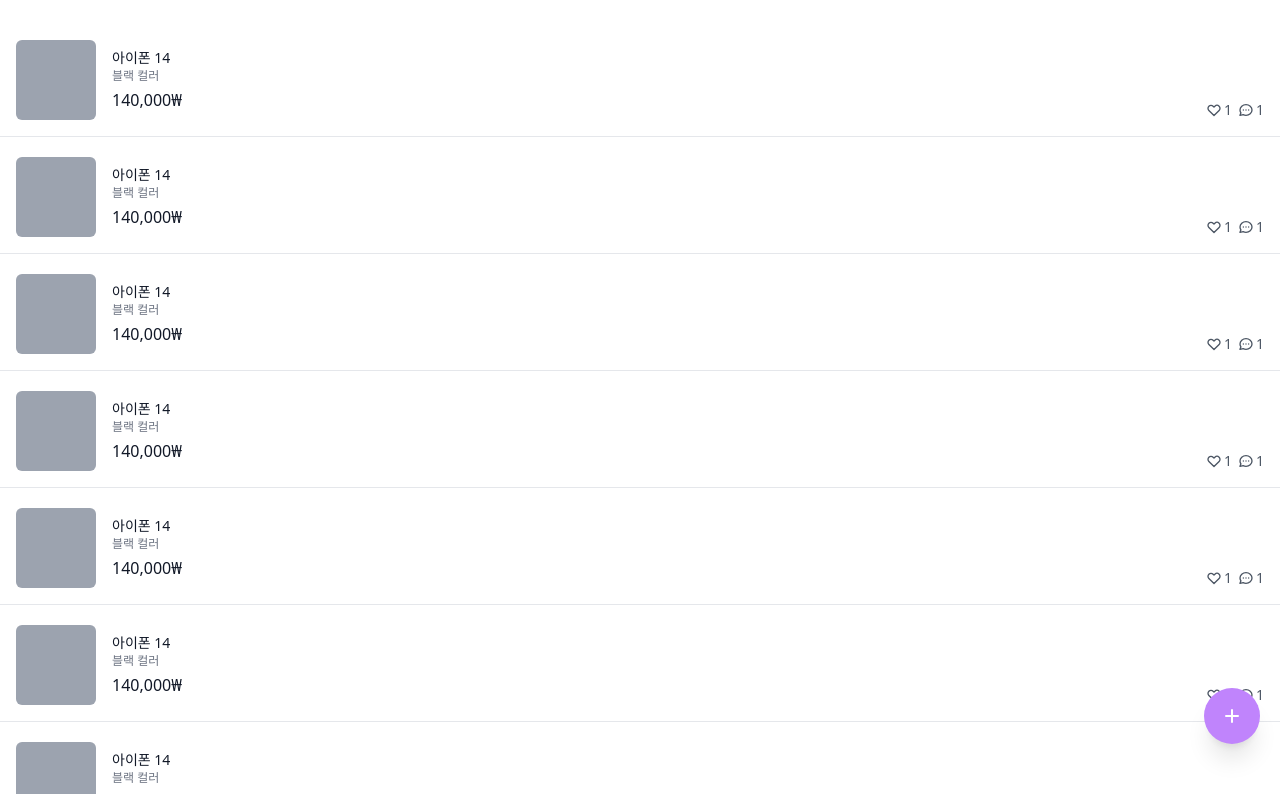
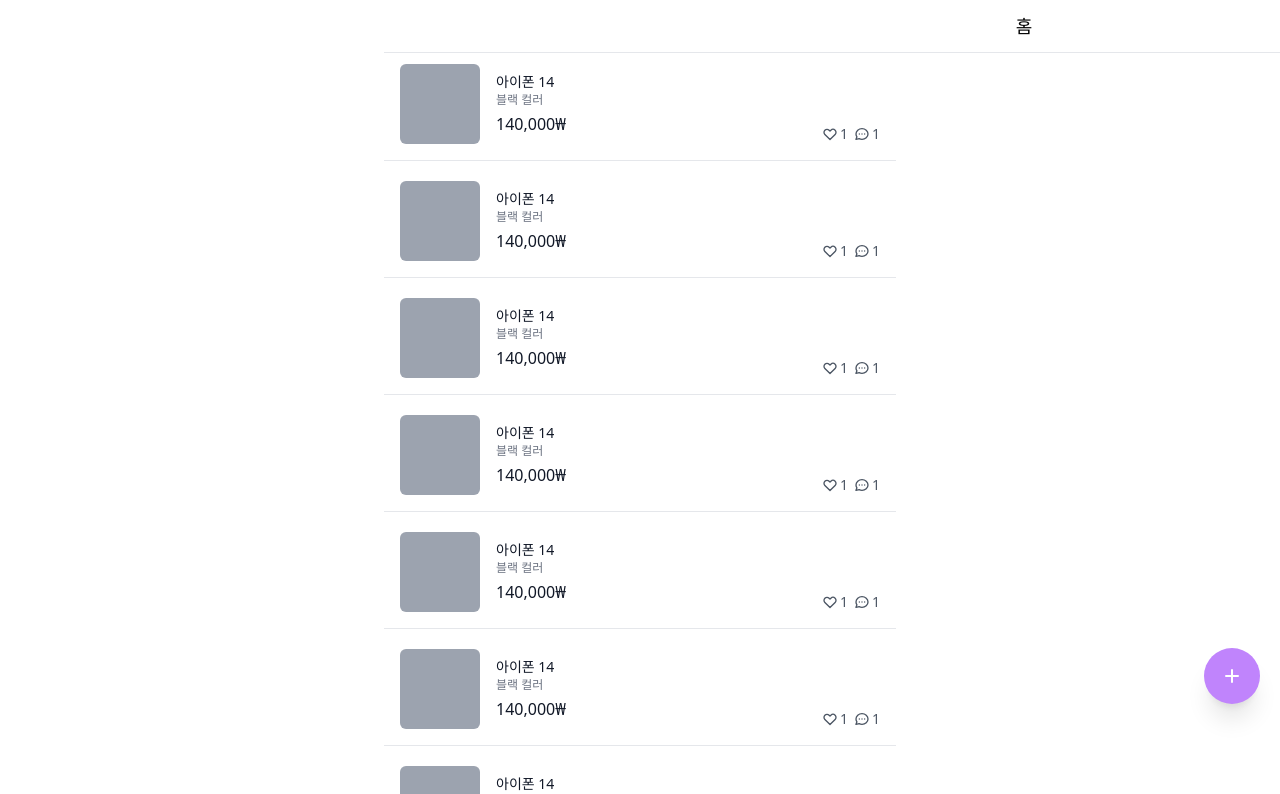
Before and after one commit to DwarfThema/carrot-market, a Next.js app: page / in a window 1280 px wide. Shown: the top 794 px of the page. Built offline with nearby package versions, Linux system fonts and the light colour scheme.

Commit message:
~5.16 layout navBar

```diff
--- /dev/null
+++ b/components/layout.tsx
@@ -0,0 +1,24 @@
+import { cls } from "../libs/utils";
+
+interface LayoutProps {
+  title?: string;
+  canGoBack?: boolean;
+  hasTabBar?: boolean;
+  children: React.ReactNode;
+}
+
+const Layout = ({ title, canGoBack, hasTabBar, children }: LayoutProps) => {
+  return (
+    <div>
+      <div className="bg-white w-full text-lg font-medium py-3 fixed text-gray border-b top-0 flex items-center justify-center">
+        {title ? <span>{title}</span> : null}
+      </div>
+      <div className={cls("pt-16", hasTabBar ? "pb-16" : "")}>{children}</div>
+      {hasTabBar ? (
+        <nav className="bg-white text-gray-800 border-t fixed bottom-0 pb-10 pt-3 flex justify-between items-center"></nav>
+      ) : null}
+    </div>
+  );
+};
+
+export default Layout;
--- /dev/null
+++ b/libs/utils.ts
@@ -0,0 +1,4 @@
+export function cls(...classnames: string[]) {
+  return classnames.join(" ");
+}
+// [1,2,3] = join("/") => "1/2/3"
--- a/pages/_app.tsx
+++ b/pages/_app.tsx
@@ -1,8 +1,12 @@
-import '../styles/globals.css'
-import type { AppProps } from 'next/app'
+import "../styles/globals.css";
+import type { AppProps } from "next/app";
 
 function MyApp({ Component, pageProps }: AppProps) {
-  return <Component {...pageProps} />
+  return (
+    <div className="w-full max-w-lg mx-auto">
+      <Component {...pageProps} />
+    </div>
+  );
 }
 
-export default MyApp
+export default MyApp;
--- a/pages/enter.tsx
+++ b/pages/enter.tsx
@@ -1,10 +1,6 @@
 import { useState } from "react";
 import React from "react";
-
-function cls(...classnames: string[]) {
-  return classnames.join(" ");
-}
-// [1,2,3] = join("/") => "1/2/3"
+import { cls } from "../libs/utils";
 
 const Enter = () => {
   const [method, setMethod] = useState<"email" | "phone">("email");
--- a/pages/index.tsx
+++ b/pages/index.tsx
@@ -1,9 +1,11 @@
 import type { NextPage } from "next";
 import { useState } from "react";
+import Layout from "../components/layout";
 
 const Home: NextPage = () => {
   return (
-    <div className="flex flex-col space-y-5 py-10">
+    <Layout title="홈" hasTabBar>
+      <div className="flex flex-col space-y-5 ">
         {[1, 1, 1, 1, 1, 1, 1, 1, 1, 1, 1, 1].map((_, i) => (
           <div
             key={i}
@@ -55,7 +57,7 @@
             </div>
           </div>
         ))}
-      <button className="fixed bottom-14 right-5 bg-purple-400 hover:bg-purple-500 transition-colors cursor-pointer rounded-full p-4 shadow-xl text-white">
+        <button className="fixed bottom-24 right-5 bg-purple-400 hover:bg-purple-500 transition-colors cursor-pointer rounded-full p-4 shadow-xl text-white">
           <svg
             className="h-6 w-6"
             xmlns="http://www.w3.org/2000/svg"
@@ -73,6 +75,7 @@
           </svg>
         </button>
       </div>
+    </Layout>
   );
 };
 
```
Lines whose indentation alone changed are shown as unchanged.
